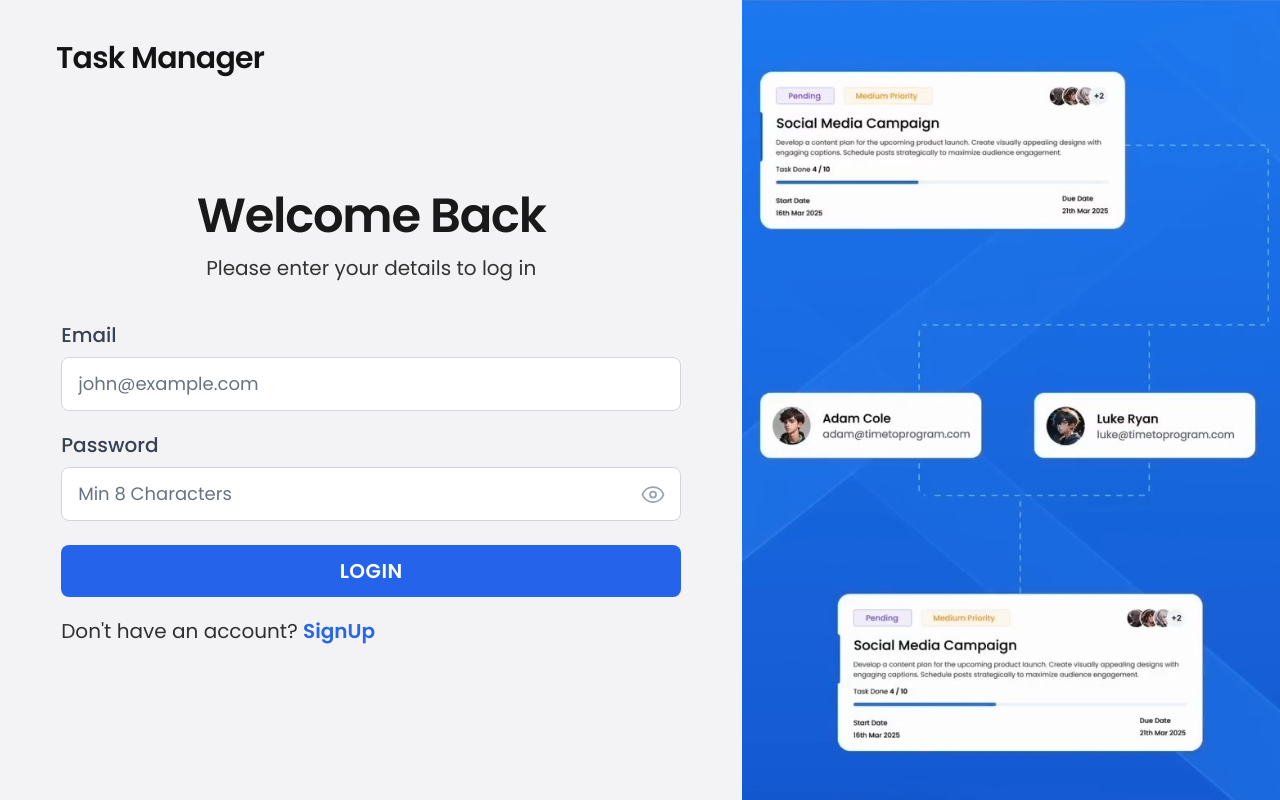
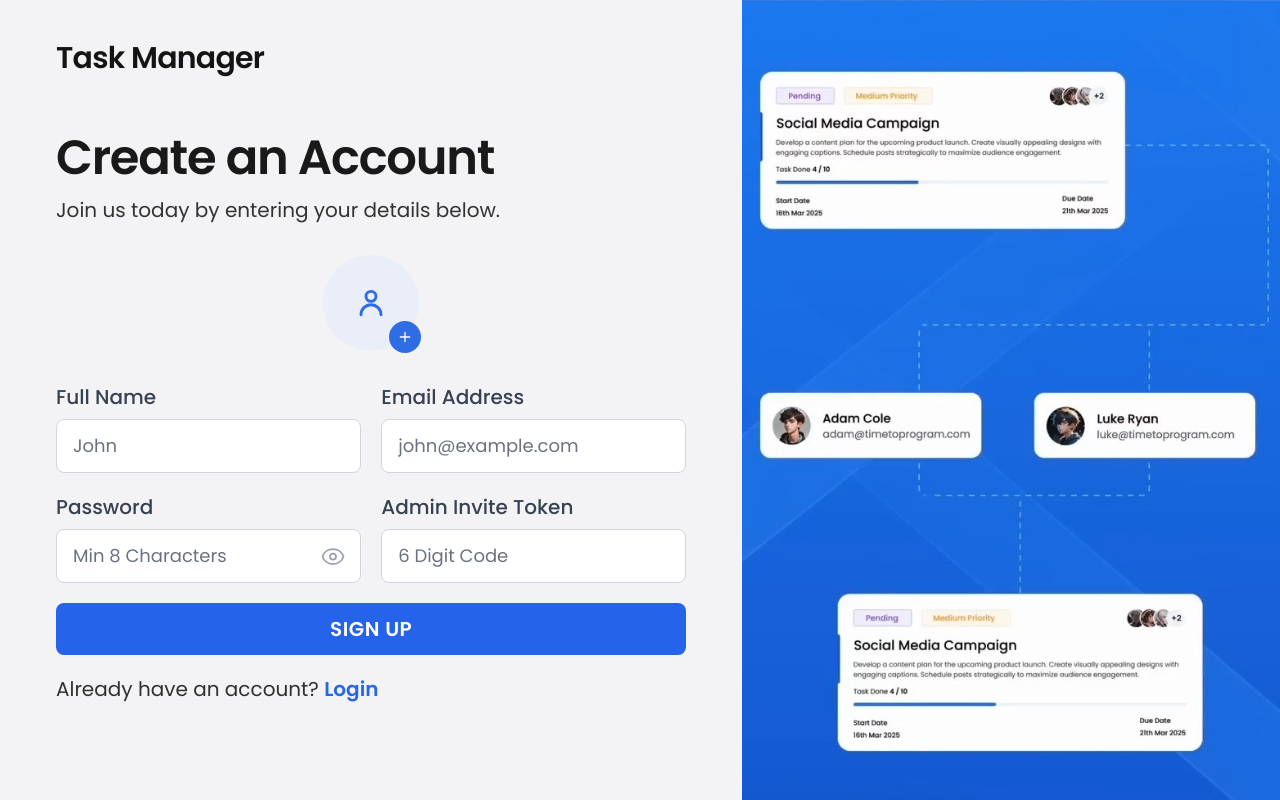
Before and after one commit to alexbalak21/Task-Manager-Fontend, a React (Vite) app: page /signup in a window 1280 px wide. Before the commit this address led to /login. Built offline with nearby package versions, Linux system fonts and the light colour scheme; no server answers.

Commit message:
created signup page

```diff
--- a/src/App/routes.tsx
+++ b/src/App/routes.tsx
@@ -2,6 +2,7 @@ import { BrowserRouter, Navigate, Route, Routes } from "react-router";
 import type { ReactNode } from "react";
 import TasksPage from "../modules/Tasks/pages/TasksPage";
 import LoginPage from "../modules/auth/pages/LoginPage";
+import SigninPage from "../modules/auth/pages/Signin";
 import { useAuthStore } from "../modules/auth/state/auth.store";
 
 function ProtectedRoute({ children }: { children: ReactNode }) {
@@ -32,6 +33,7 @@ export function AppRoutes() {
           }
         />
         <Route path="/login" element={<LoginPage />} />
+        <Route path="/signup" element={<SigninPage />} />
         <Route path="*" element={<Navigate to="/tasks" replace />} />
       </Routes>
     </BrowserRouter>
--- /dev/null
+++ b/src/modules/auth/pages/Signin.tsx
@@ -0,0 +1,152 @@
+import { useState, type FormEvent } from "react";
+import { Link, Navigate, useNavigate } from "react-router";
+import Button from "../../../components/ui/Button";
+import Input from "../../../components/ui/Input";
+import Eye from "../../../assets/icons/Eye";
+import EyeCorssed from "../../../assets/icons/Eye_corssed";
+import loginSidePanel from "../../../assets/images/login_side_panel.jpg";
+import { useAuthStore } from "../state/auth.store";
+
+export default function SigninPage() {
+	const navigate = useNavigate();
+	const accessToken = useAuthStore((state) => state.accessToken);
+
+	const [fullName, setFullName] = useState("");
+	const [email, setEmail] = useState("");
+	const [password, setPassword] = useState("");
+	const [adminToken, setAdminToken] = useState("");
+	const [showPassword, setShowPassword] = useState(false);
+	const [isSubmitting, setIsSubmitting] = useState(false);
+
+	if (accessToken) {
+		return <Navigate to="/tasks" replace />;
+	}
+
+	const onSubmit = async (event: FormEvent<HTMLFormElement>) => {
+		event.preventDefault();
+		setIsSubmitting(true);
+
+		// Registration API is not integrated yet.
+		navigate("/login", { replace: true });
+	};
+
+	return (
+		<main className="min-h-screen bg-[#f3f3f5] lg:grid lg:grid-cols-[58%_42%]">
+			<section className="flex min-h-screen flex-col px-6 py-8 sm:px-10 lg:px-14 lg:py-10">
+				<p className="text-3xl font-semibold tracking-tight text-[#141414]">Task Manager</p>
+
+				<div className="flex flex-1 items-center">
+					<div className="mx-auto w-full max-w-[920px]">
+						<h1 className="text-5xl font-semibold tracking-tight text-[#191919]">Create an Account</h1>
+						<p className="mt-4 text-xl leading-tight text-[#333333]">
+							Join us today by entering your details below.
+						</p>
+
+						<div className="mt-8 flex justify-center">
+							<div className="relative flex h-24 w-24 items-center justify-center rounded-full bg-[#e9eef9] text-[#2f6de5]">
+								<svg viewBox="0 0 24 24" fill="none" className="h-10 w-10" aria-hidden="true">
+									<circle cx="12" cy="8" r="3" stroke="currentColor" strokeWidth="1.75" />
+									<path d="M6 19a6 6 0 0112 0" stroke="currentColor" strokeWidth="1.75" strokeLinecap="round" />
+								</svg>
+								<span className="absolute -bottom-0.5 -right-0.5 flex h-8 w-8 items-center justify-center rounded-full bg-[#2f6de5] text-white">
+									<svg viewBox="0 0 24 24" fill="none" className="h-4 w-4" aria-hidden="true">
+										<path d="M12 5v14M5 12h14" stroke="currentColor" strokeWidth="2" strokeLinecap="round" />
+									</svg>
+								</span>
+							</div>
+						</div>
+
+						<form onSubmit={onSubmit} className="mt-8 grid gap-5 md:grid-cols-2">
+							<Input
+								id="fullName"
+								type="text"
+								placeholder="John"
+								value={fullName}
+								onChange={(e) => setFullName(e.target.value)}
+								autoComplete="name"
+								required
+								className="h-[54px] rounded-lg border-[#e8e8ec] bg-[#f5f5f7] text-lg"
+								label="Full Name"
+							/>
+
+							<Input
+								id="email"
+								type="email"
+								placeholder="john@example.com"
+								value={email}
+								onChange={(e) => setEmail(e.target.value)}
+								autoComplete="email"
+								required
+								className="h-[54px] rounded-lg border-[#e8e8ec] bg-[#f5f5f7] text-lg"
+								label="Email Address"
+							/>
+
+							<div>
+								<label htmlFor="password" className="mb-2 block text-xl font-medium text-gray-700">
+									Password
+								</label>
+								<div className="relative">
+									<Input
+										id="password"
+										type={showPassword ? "text" : "password"}
+										placeholder="Min 8 Characters"
+										value={password}
+										onChange={(e) => setPassword(e.target.value)}
+										autoComplete="new-password"
+										required
+										minLength={8}
+										className="h-[54px] rounded-lg border-[#e8e8ec] bg-[#f5f5f7] pr-12 text-lg"
+									/>
+									<button
+										type="button"
+										aria-label={showPassword ? "Hide password" : "Show password"}
+										onClick={() => setShowPassword((prev) => !prev)}
+										className="absolute right-4 top-1/2 -translate-y-1/2 text-gray-400 transition-colors hover:text-gray-600"
+									>
+										{showPassword ? <EyeCorssed className="h-6 w-6" /> : <Eye className="h-6 w-6" />}
+									</button>
+								</div>
+							</div>
+
+							<Input
+								id="adminInviteToken"
+								type="text"
+								placeholder="6 Digit Code"
+								value={adminToken}
+								onChange={(e) => setAdminToken(e.target.value)}
+								className="h-[54px] rounded-lg border-[#e8e8ec] bg-[#f5f5f7] text-lg"
+								label="Admin Invite Token"
+							/>
+
+							<div className="md:col-span-2">
+								<Button
+									type="submit"
+									loading={isSubmitting}
+									disabled={isSubmitting}
+									className="h-[52px] w-full rounded-lg bg-[#2767e7] text-xl font-semibold uppercase tracking-wide text-white hover:bg-[#1f57c7]"
+								>
+									Sign Up
+								</Button>
+							</div>
+						</form>
+
+						<p className="mt-5 text-xl text-[#303030]">
+							Already have an account?{" "}
+							<Link to="/login" className="font-semibold text-[#2767e7] underline-offset-2 hover:underline">
+								Login
+							</Link>
+						</p>
+					</div>
+				</div>
+			</section>
+
+			<aside className="relative hidden min-h-screen overflow-hidden lg:block">
+				<img
+					src={loginSidePanel}
+					alt="Task collaboration panel"
+					className="absolute inset-0 h-full w-full object-cover"
+				/>
+			</aside>
+		</main>
+	);
+}
```
Also changed, not shown: project images/pages/signin.jpg (added).
